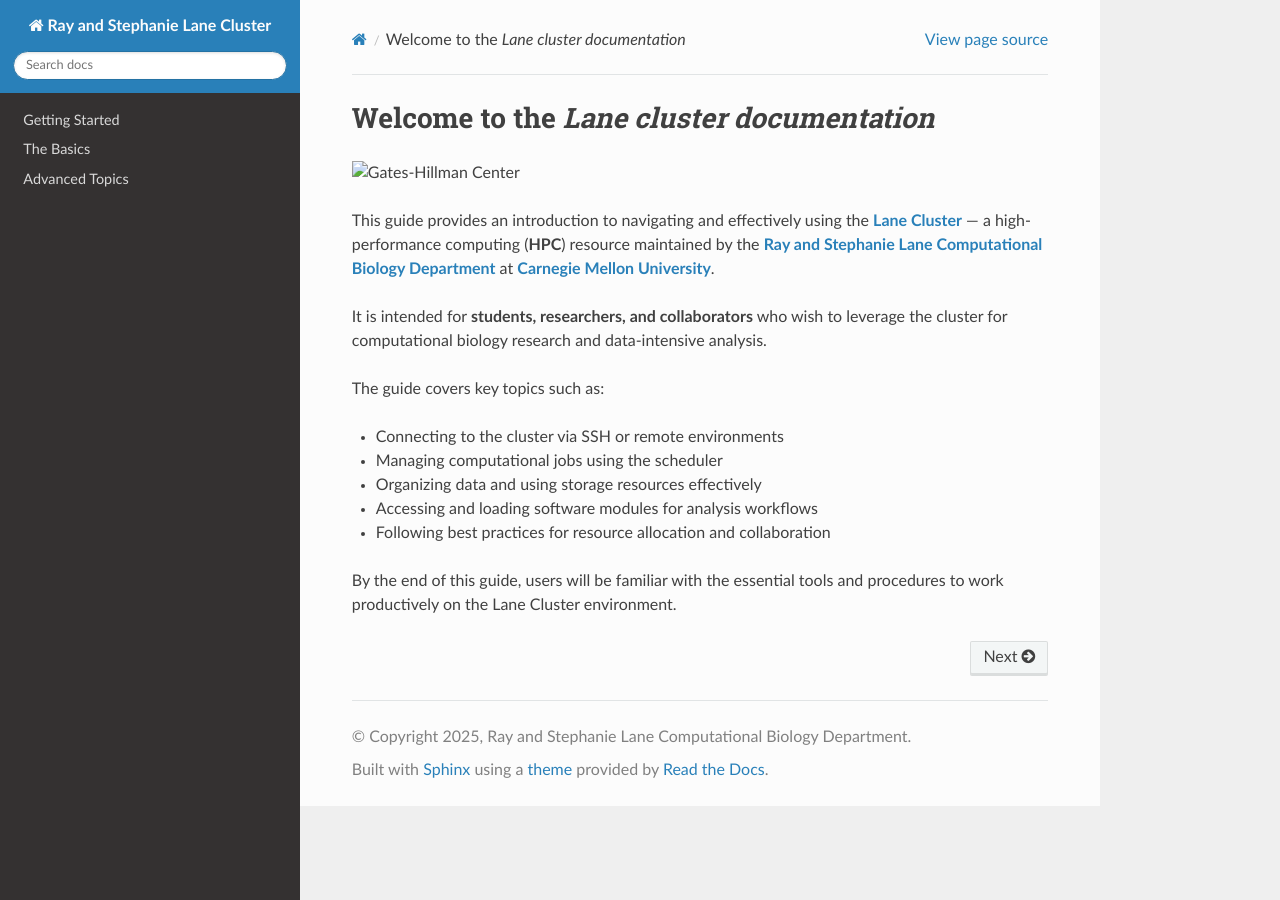
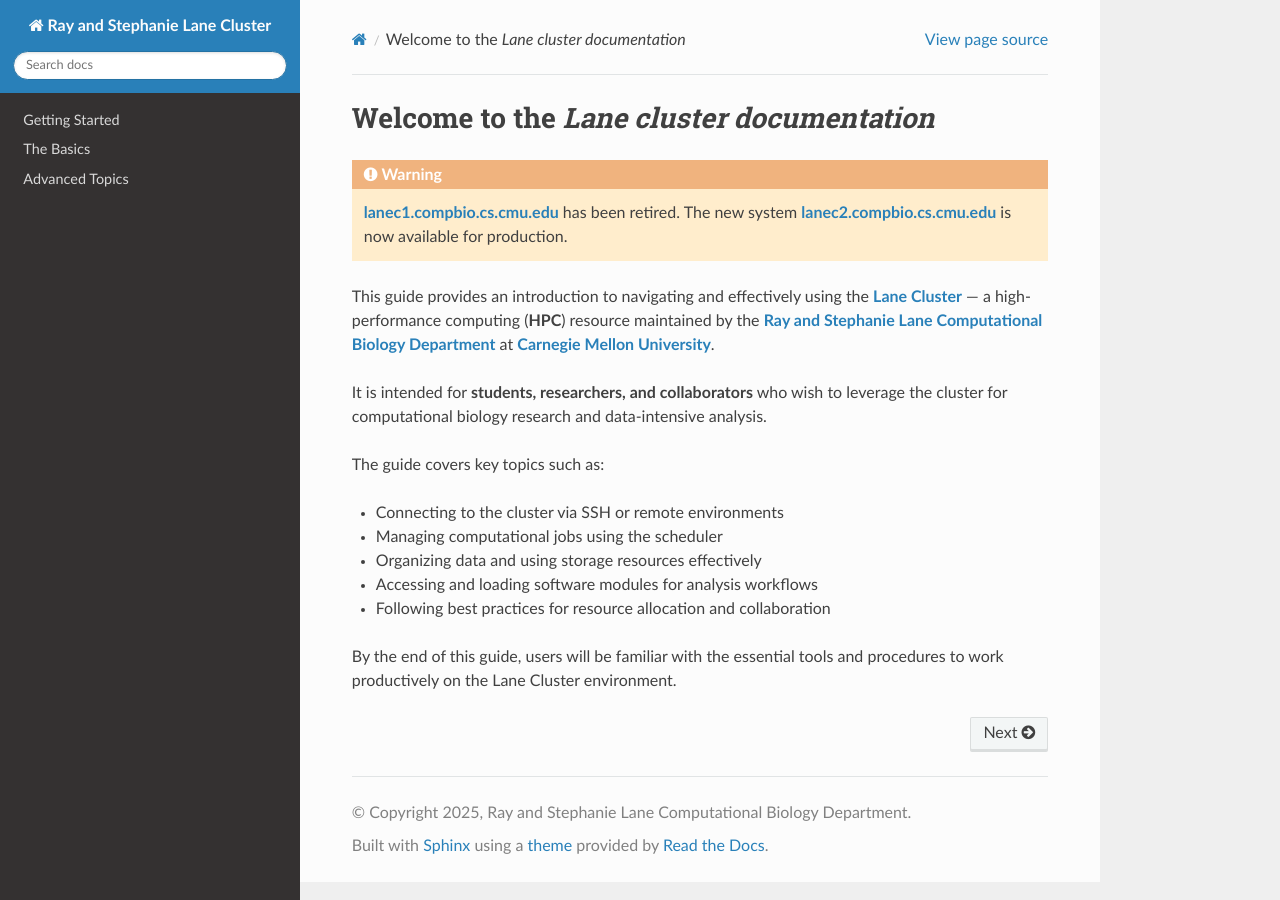
Before and after one commit to CBDatCMU/cluster-documentation, a Sphinx documentation site: the page built from docs/source/index.md, in a window 1280 px wide. Built offline with Sphinx 7.4.7 and the Read the Docs theme 3.1.0, drawn with Linux system fonts in a browser that asks for light colours.

Commit message:
Add retirement notice for lanec1 and announce lanec2
Co-Authored-By: Ivan Cao-Berg <icaoberg@andrew.cmu.edu>

````diff
--- a/docs/source/index.md
+++ b/docs/source/index.md
@@ -1,6 +1,8 @@
 # Welcome to the *Lane cluster documentation*
 
-![Gates-Hillman Center](images/gates2.jpg)
+```{warning}
+**lanec1.compbio.cs.cmu.edu** has been retired. The new system **lanec2.compbio.cs.cmu.edu** is now available for production.
+```
 
 This guide provides an introduction to navigating and effectively using the **[Lane Cluster](https://www.cbd.cmu.edu/research/computational-biology-cluster/)** — a high-performance computing (**HPC**) resource maintained by the **[Ray and Stephanie Lane Computational Biology Department](https://www.cbd.cmu.edu/)** at **[Carnegie Mellon University](https://www.cmu.edu/)**.
 
````
